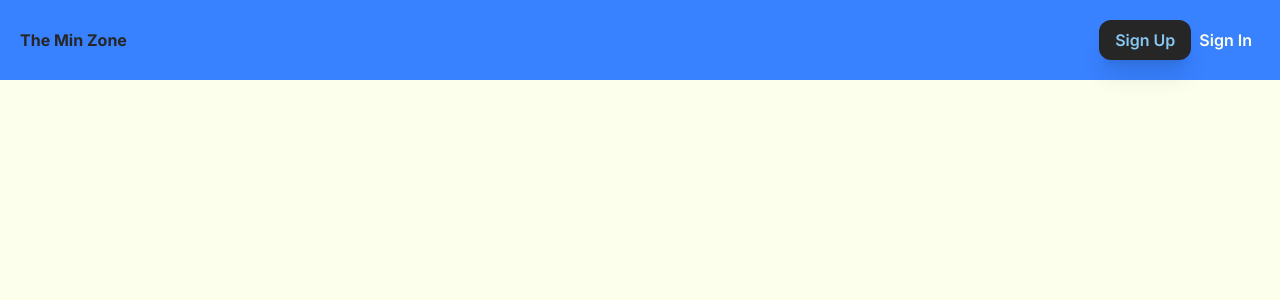
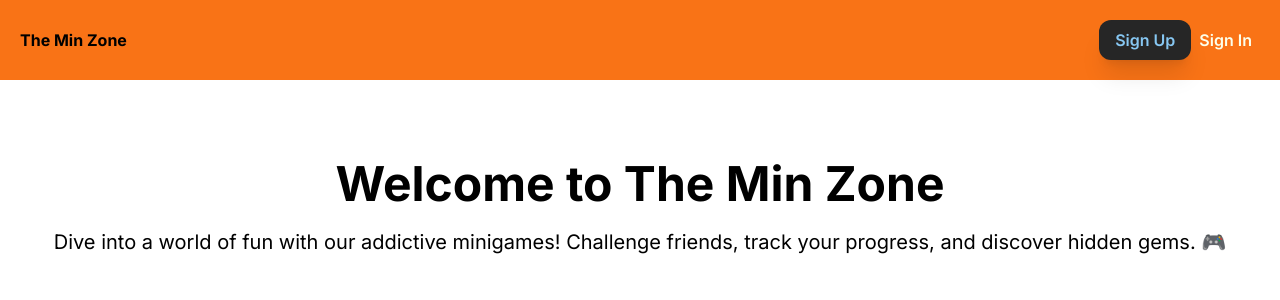
Before and after one commit to mishael-codes/the-min-zone, a Next.js app: page / in a window 1280 px wide. Shown: the top 300 px of the page. Built offline with nearby package versions, Linux system fonts and the light colour scheme.

Commit message:
Fix: update layout, page and nav components

```diff
--- a/src/app/components/nav.tsx
+++ b/src/app/components/nav.tsx
@@ -2,9 +2,9 @@
 import Button from "./button";
 const Nav = () => {
   return (
-    <nav className="flex items-center justify-between p-5 bg-primary">
-      <h1 className="font-bold text-secondary">The Min Zone</h1>
-      <div>
+    <nav className="flex items-center justify-between p-5 bg-orange-500">
+      <h1 className="font-bold text-black">The Min Zone</h1>
+      <div className="hidden md:flex">
         <Button standard text="Sign Up" />
         <Button text="Sign In" />
       </div>
--- a/src/app/layout.tsx
+++ b/src/app/layout.tsx
@@ -17,7 +17,7 @@ export default function RootLayout({
 }>) {
   return (
     <html lang="en">
-      <body className={`${inter.className} bg-misc`}>{children}</body>
+      <body className={`${inter.className} text-black`}>{children}</body>
     </html>
   );
 }
--- a/src/app/page.tsx
+++ b/src/app/page.tsx
@@ -1,8 +1,20 @@
 import Nav from "./components/nav";
+import Image from "next/image";
 export default function Home() {
   return (
     <>
       <Nav />
+      <main>
+        <div>
+          <h1 className="text-5xl font-bold text-center mt-20">
+          Welcome to The Min Zone
+        </h1>
+        <p className="text-xl text-center mt-5">
+          Dive into a world of fun with our addictive minigames! Challenge
+          friends, track your progress, and discover hidden gems. 🎮
+        </p>
+        </div>
+      </main>
     </>
   );
 }
```
